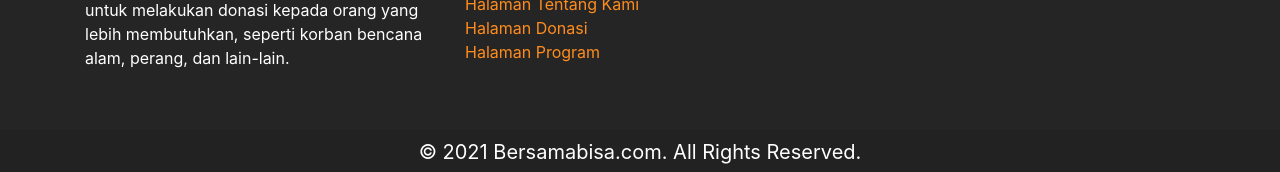
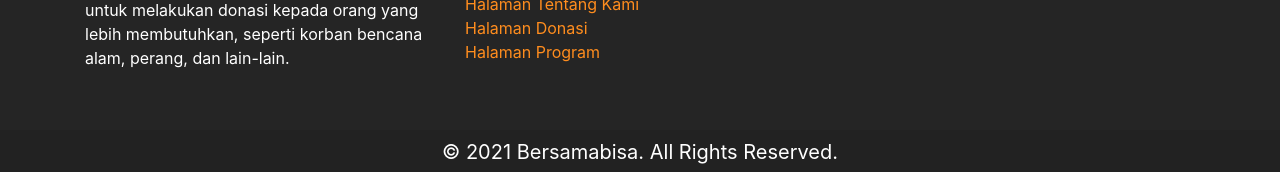
Before and after one commit to yonathansiregar/Bersamabisa-website, a plain HTML site: page html/donation.html in a window 1280 px wide. Shown: the part 2478-2650 px from the top of the page. Drawn offline with nearby package versions, Linux system fonts and the light colour scheme; a script that the page names is missing.

Commit message:
edit donation page in html again

```diff
--- a/html/donation.html
+++ b/html/donation.html
@@ -527,7 +527,7 @@
             <div class="container">
                 <div class="row">
                     <div class="col-md-12 text-center">
-                        <p> &copy; 2021 Bersamabisa.com. All Rights Reserved.</p>
+                        <p> &copy; 2021 Bersamabisa. All Rights Reserved.</p>
                     </div>
                 </div>
             </div>
```
